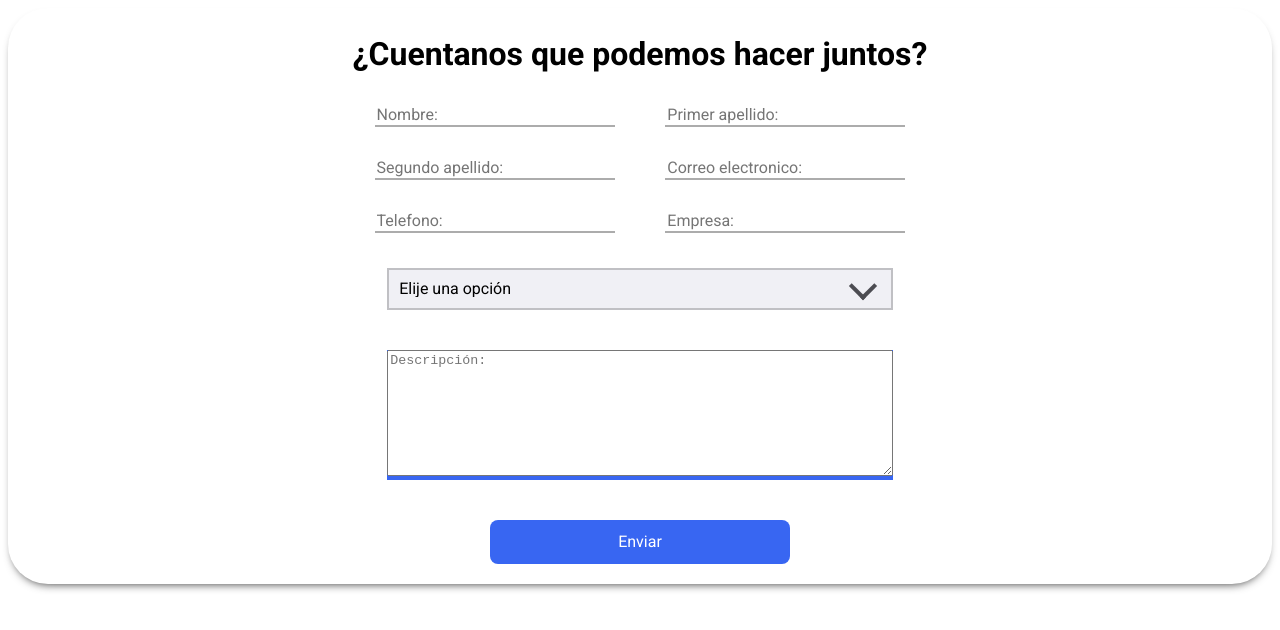
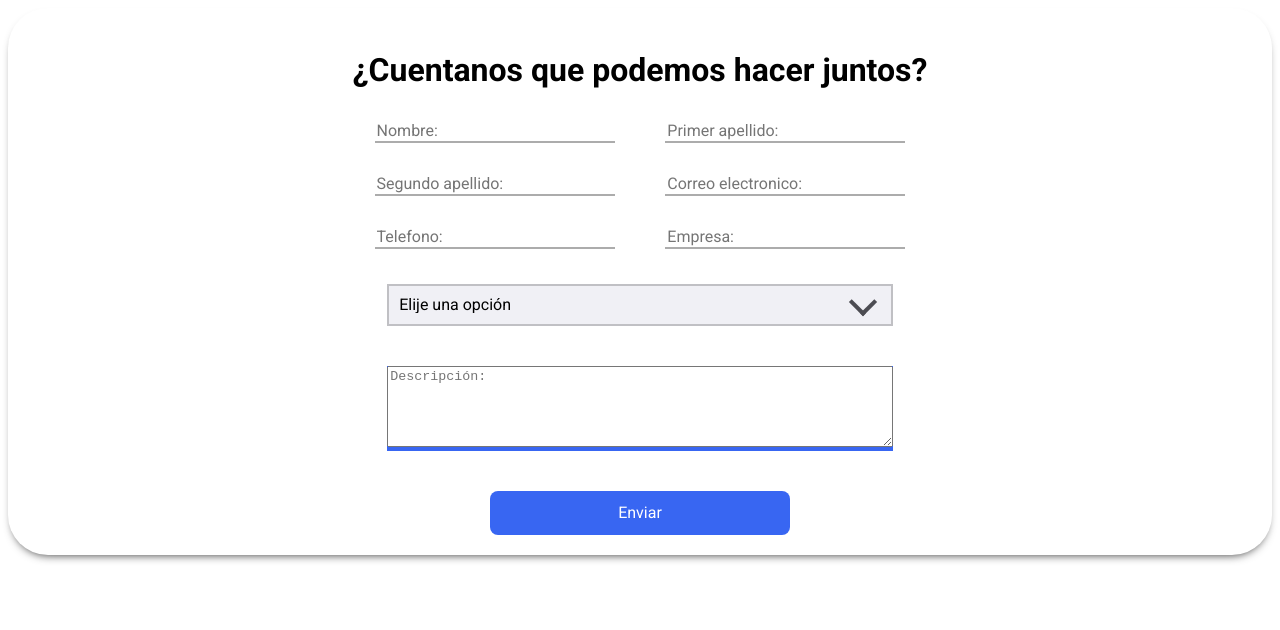
Before and after one commit to RafaelEscobarGutierrez/Formulario_Versiones, a plain HTML site: page index.html in a window 1280 px wide. Drawn offline with Linux system fonts and the light colour scheme.

Commit message:
Fin-part-1

```diff
--- a/index.html
+++ b/index.html
@@ -10,7 +10,7 @@
 <body>
         <form class="form">
             <div class="form-container">
-                <h2 class="form-title">¿Cuentanos que podemos hacer juntos?</h2>
+                <h4 class="form-title">¿Cuentanos que podemos hacer juntos?</h2>
                 <div class="form-group b-nom">
                     <input type="text" id="nombre" placeholder="Nombre:" class="form-input">
                     <!-- <label for="nombre" class="form-label">Nombre:</label> -->
@@ -54,7 +54,7 @@
                     <i></i>
                 </div>
                 <div class="form-group-area b-t-area">
-                    <textarea name="t-area" cols="70" rows="8" placeholder="Descripción:"></textarea>
+                    <textarea name="t-area" cols="" rows="5" placeholder="Descripción:"></textarea>
                     <span class="form-line"></span>
                 </div><br>
                 <input type="submit" class="form-submit" value="Enviar">
```
Also changed, not shown: estilos.css (+18 -9 lines).
